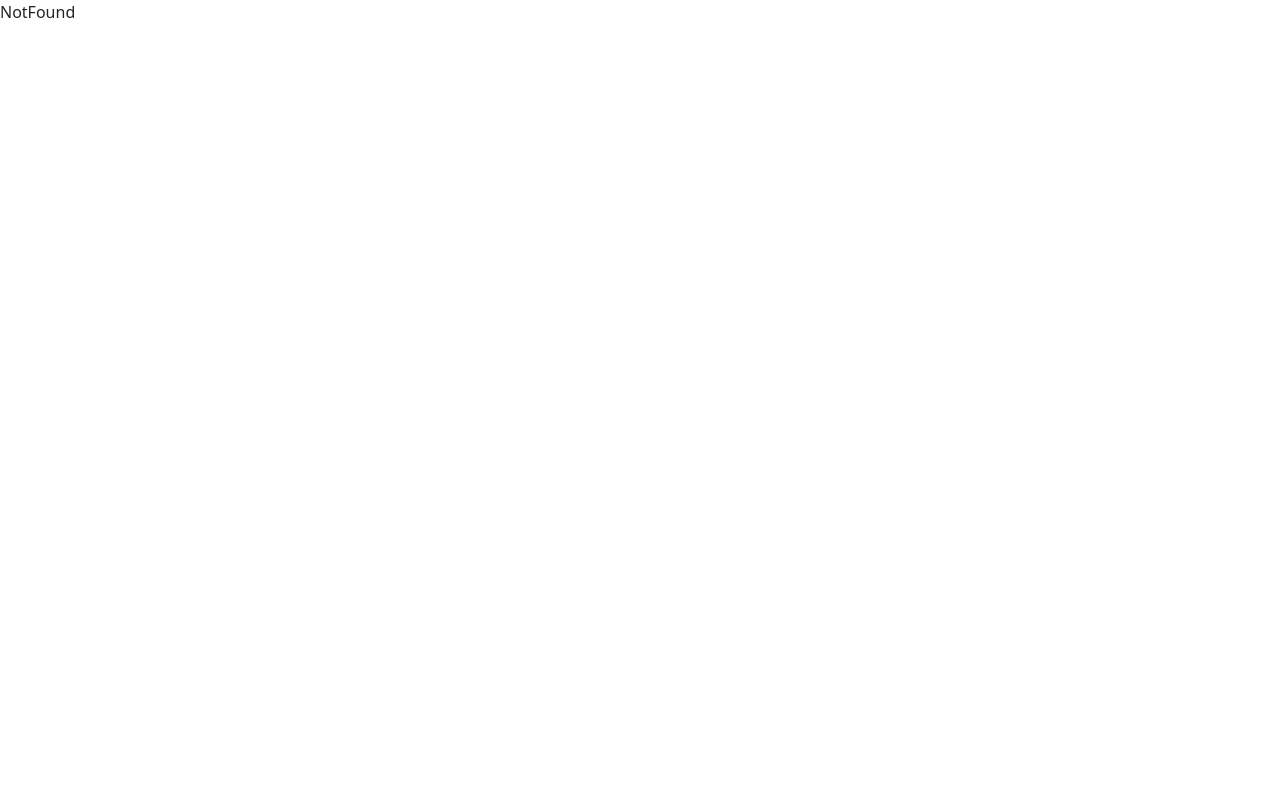
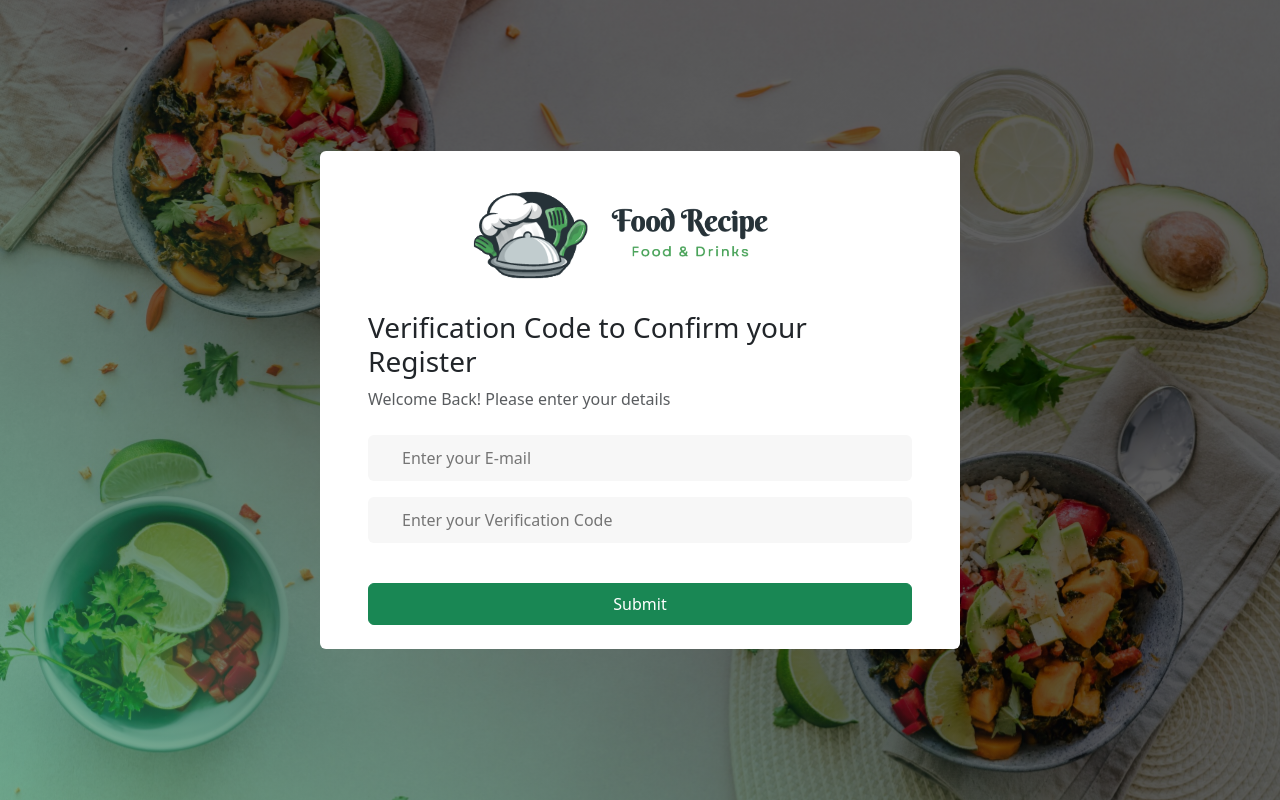
Before and after one commit to AlaaEmam/food_managment_system, a React (Vite) app: page /verification in a window 1280 px wide. Before the commit this address had no page. Built offline with nearby package versions, Linux system fonts and the light colour scheme; the HTML template or start-up script is replaced by a standard one.

Commit message:
verify register

```diff
--- a/src/App.jsx
+++ b/src/App.jsx
@@ -13,6 +13,7 @@ import RecipeData from './modules/recipes/components/RecipeData/RecipeData';
 import CategoriesList from './modules/categories/components/CategoriesList/CategoriesList';
 import CategoryData from './modules/categories/components/CategoryData/CategoryData';
 import UserList from './modules/users/components/UserList/UserList';
+import VerificationRegister from './modules/authentication/components/VerificationRegister/VerificationRegister';
 
 
 import { ToastContainer } from 'react-toastify';
@@ -32,6 +33,7 @@ function App() {
         {path: 'register' ,element:<Registration/>},
         {path: 'forget-pass' ,element:<ForgetPass/>},
         {path: 'reset-pass' ,element:<ResetPass/>},
+        {path: 'verification' ,element:<VerificationRegister/>}
       ]
     },
     {
--- a/src/modules/authentication/components/Registration/Registration.jsx
+++ b/src/modules/authentication/components/Registration/Registration.jsx
@@ -13,7 +13,7 @@ export default function ForgetPass() {
   const onSubmit = async (data) => {
     try {
       let response = await axios.post('https://upskilling-egypt.com:3006/api/v1/Users/Register', data);
-      navigate('/login');
+      navigate('/verification');
       toast.success(response.data.message);
     } catch (error) {
       toast.error(error.response?.data.message || 'An error occurred');
--- /dev/null
+++ b/src/modules/authentication/components/VerificationRegister/VerificationRegister.jsx
@@ -0,0 +1,105 @@
+import Logo from '../../../../assets/logo.svg'
+import { useNavigate } from 'react-router-dom'
+import { useForm } from 'react-hook-form'
+import axios from 'axios';
+import { toast } from 'react-toastify';
+
+export default function VerificationRegister() {
+
+  const navigate = useNavigate();
+
+  let {
+    register,
+    handleSubmit,
+    formState: { errors }
+  } = useForm();
+
+  const onSubmit = async (data) => {
+    try{
+      let response = await axios.put('https://upskilling-egypt.com:3006/api/v1/Users/verify', data);
+      navigate('/dashboard');
+      toast.success(response.data.message);
+      console.log(response.data.message);
+
+    }catch(error){
+      console.log(error);
+      toast.error(error.response?.data.message || 'An error occurred'); // Handle errors
+    }
+  };
+
+  return (
+    <div className='auth-container'>
+    <div className="container-fluid ">
+      <div className="row vh-100 justify-content-center align-content-center">
+        <div className="col-md-6 col-sm-6 bg-white rounded-2 px-5 py-3">
+          <div>
+            <div className="logo-container text-center">
+                <img className='img-fluid w-55 mt-3' src={Logo} alt="" />
+            </div>
+            <div className="title my-4">
+              <h3>Verification Code to Confirm your Register</h3>
+              <p className='text-muted'>Welcome Back! Please enter your details</p>
+            </div>
+
+            <form onSubmit={handleSubmit(onSubmit)} className="col-lg-12 col-sm-12 ">
+              {/* INPUT EMAIL */}
+              <div className="input-group mb-1 rounded-2 ">
+                      <span className="input-group-text">
+                          <i className="fa-regular fa-envelope"></i>
+                        </span>
+                      <input
+                      type="text"
+                      className="input-style bg-transparent"
+                      placeholder="Enter your E-mail"
+                      aria-label="email"
+                      aria-describedby="basic-addon1"
+                      {...register('email',
+                        {
+                          required: 'Email is required. Please enter your email address.',
+                          pattern: {
+                              value: /^[a-zA-Z0-9._%+-]+@[a-zA-Z0-9.-]+\.[a-zA-Z]{2,}$/,
+                              message: 'Please enter a valid email address like this (user@example.com)'
+                          }
+                      })}
+                      />
+                </div>
+
+              <div className='mb-3'>
+                {errors.email && <span className='text-danger'>{errors.email.message}</span>}
+              </div>
+
+                 {/* INPUT Verification code */}
+              <div className="input-group mb-1 rounded-2 ">
+                      <span className="input-group-text">
+                      <i className="fa-solid fa-key"></i>
+                        </span>
+                      <input
+                      type="text"
+                      className="input-style bg-transparent"
+                      placeholder="Enter your Verification Code"
+                      aria-label="code"
+                      aria-describedby="basic-addon1"
+                      {...register('code',
+                        {
+                          required: 'OTP is required. Please Enter Your OTP  or Check Your Inbox.',
+                          pattern: {
+                              message: 'OTP is required. Please Enter Your OTP  or Check Your Inbox'
+                          }
+                      })}
+                      />
+                </div>
+
+              <div className='mb-3'>
+                {errors.code && <span className='text-danger'>{errors.code.message}</span>}
+              </div>
+
+                <button className='btn btn-success w-100 p-2 mt-4 mb-2 tex'>Submit</button>
+            </form>
+          </div>
+        </div>
+      </div>
+    </div>
+  </div>
+
+  )
+}
```
